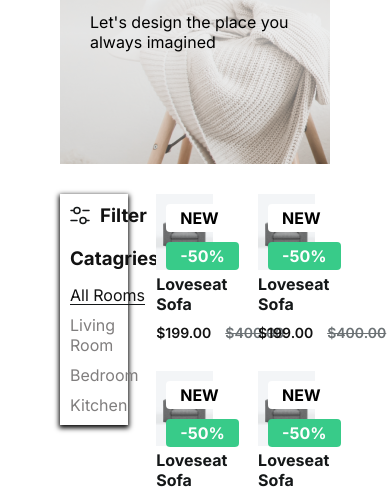
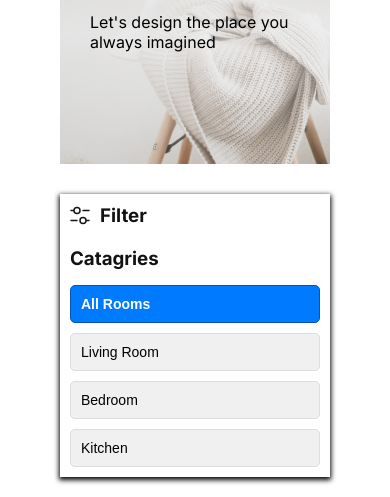
Before and after one commit to abdfahmawe/Elegant, a plain HTML site: page index.html in a window 390 px wide. Shown: the part 317-814 px from the top of the page. Drawn offline with Linux system fonts and the light colour scheme.

Commit message:
make the catalog section responsive

```diff
--- a/assets/css/style.css
+++ b/assets/css/style.css
@@ -112,28 +112,32 @@ header .auth ul {
   flex-direction: column;
   gap: 15px;
 }
-.category .filter .Catagries ul {
+.category .filter .Catagries .types {
   display: flex;
   flex-direction: column;
   gap: 10px;
   color: #807e7e;
 }
-.category .filter .Catagries ul a {
-  color: #807e7e;
+.category .filter .Catagries .types button {
+  background-color: #f0f0f0;
+  border: 1px solid #ddd;
+  border-radius: 5px;
+  padding: 10px;
+  font-size: 14px;
+  cursor: pointer;
+  text-align: left;
+  width: 100%;
 }
-.category .filter .Catagries ul li .selected {
-  color: var(--maincolor);
-  position: relative;
+.category .filter .Catagries .types button:hover {
+  background-color: #e0e0e0;
 }
-.category .filter .Catagries ul li .selected::after {
-  content: "";
-  width: 100%;
-  height: 1px;
-  background-color: #141718;
-  position: absolute;
-  bottom: 0;
-  left: 0;
+.category .filter .Catagries .types button.selected {
+  background-color: #007bff;
+  color: white;
+  border-color: #0056b3;
+  font-weight: bold;
 }
+
 .category .Product-list {
   width: 70%;
   display: flex;
@@ -191,6 +195,35 @@ header .auth ul {
 .category .Product-list .product .product-info .price .before {
   color: #6c7275;
   text-decoration: line-through;
+}
+@media screen and (max-width: 1000px) {
+  .category .Product-list .product .img .img-info span {
+    padding: 0;
+  }
+}
+@media screen and (max-width: 680px) {
+  .category .Product-list {
+    width: 100%;
+  }
+  .category .filter {
+    width: 100%;
+  }
+  .category .row {
+    gap: 35px;
+  }
+  .category .Product-list {
+    gap: 10px;
+  }
+}
+@media screen and (max-width: 580px) {
+  .category .Product-list .product {
+    width: 40%;
+  }
+}
+@media screen and (max-width: 460px) {
+  .category .Product-list .product {
+    width: 100%;
+  }
 }
 .joinOurNewslettet {
   position: relative;
--- a/index.html
+++ b/index.html
@@ -96,12 +96,10 @@
               <div class="Catagries">
                 <h3>Catagries</h3>
                 <div class="types">
-                  <ul>
-                    <li><a href="#" class="selected">All Rooms</a></li>
-                    <li><a href="#">Living Room</a></li>
-                    <li><a href="#">Bedroom</a></li>
-                    <li><a href="#">Kitchen</a></li>
-                  </ul>
+                  <button class="selected">All Rooms</button>
+                  <button>Living Room</button>
+                  <button>Bedroom</button>
+                  <button>Kitchen</button>
                 </div>
               </div>
             </div>
```
